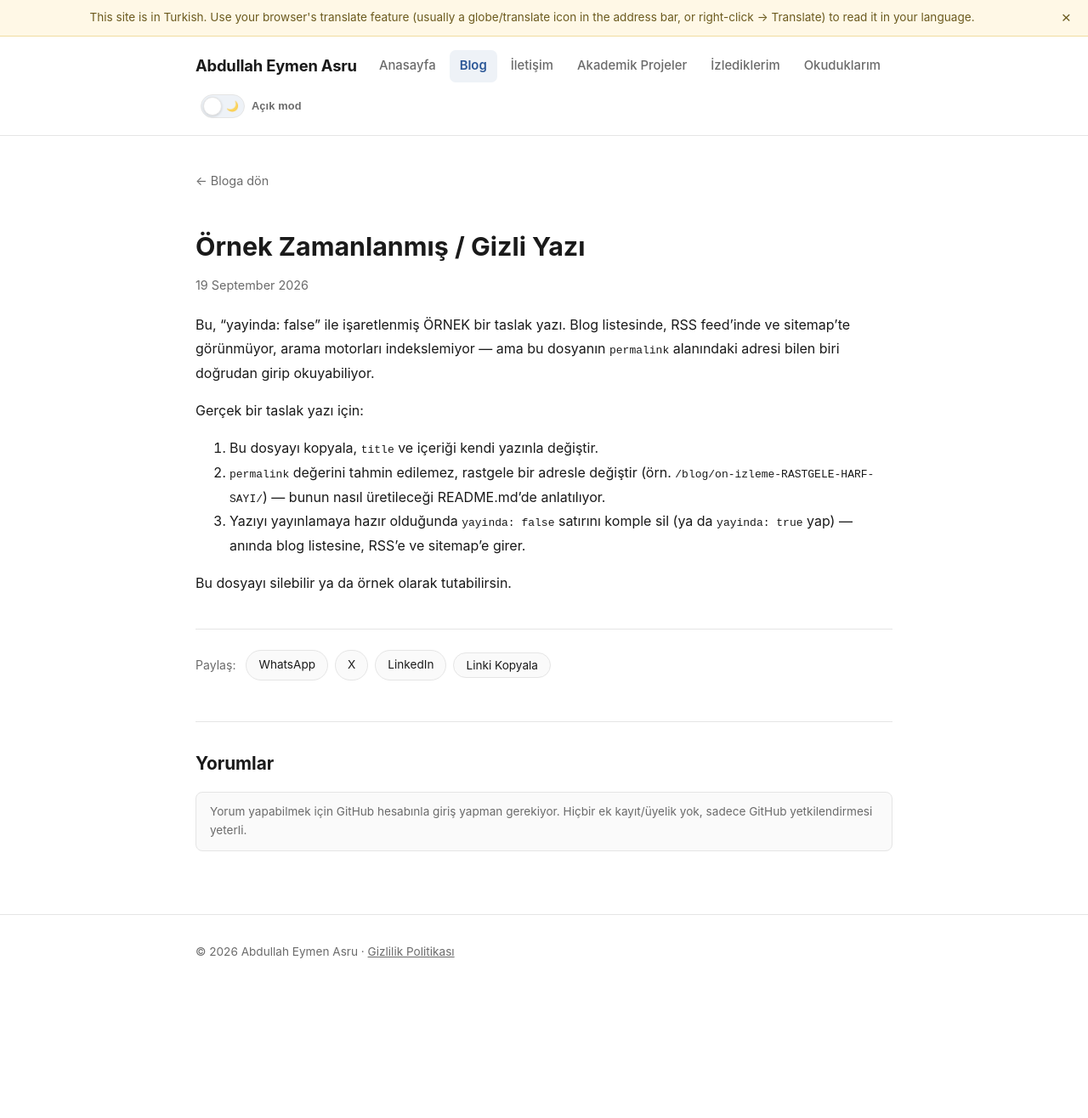
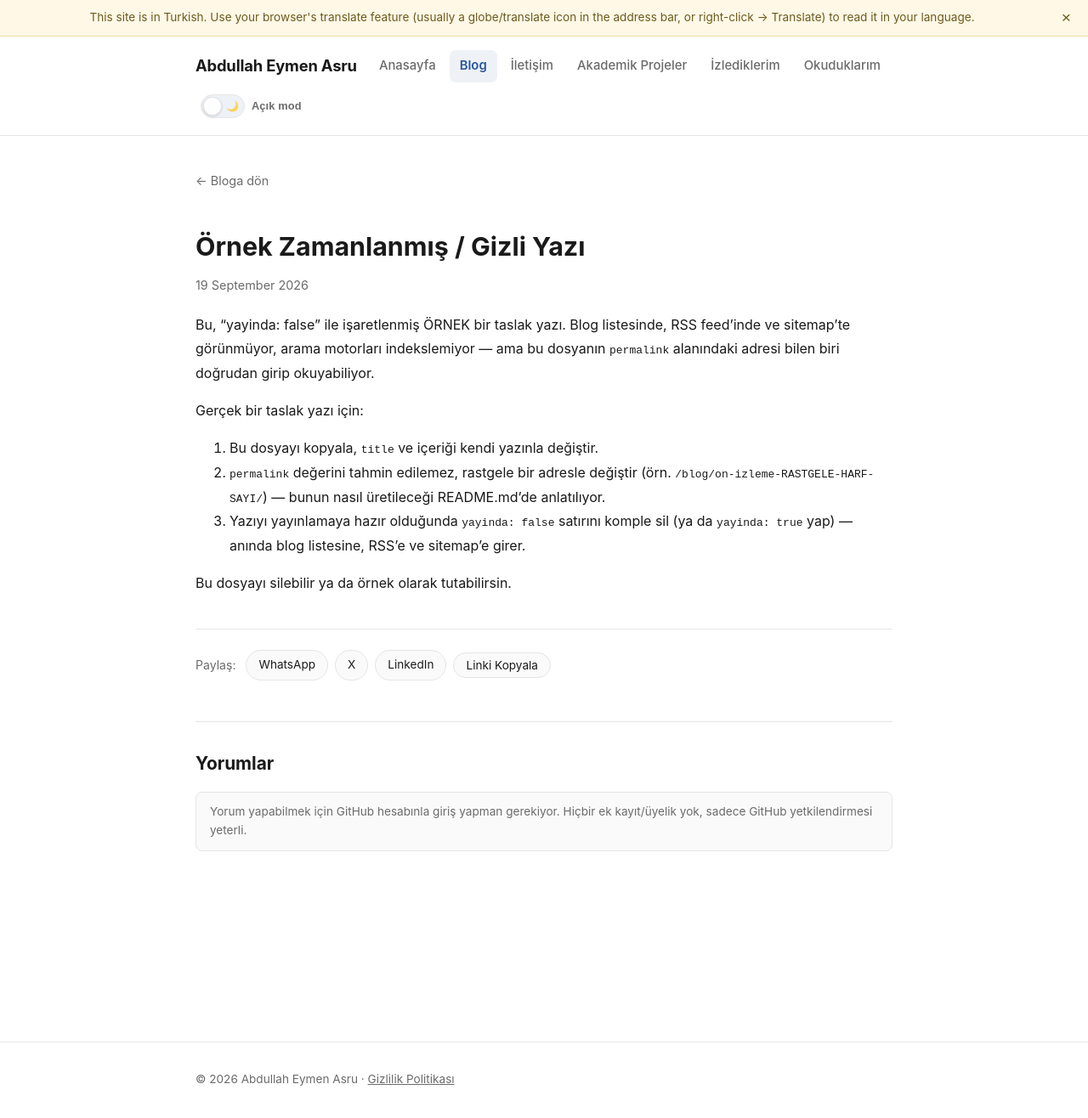
Before and after one commit to abdullah-eymen-asru/abdullah-eymen-asru.github.io, a Jekyll site: the page built from _posts/2026-08-15-ornek-zamanlanmis-yazi.md, in a window 1280 px wide and 1316 px high. Shown: the whole window at 85% size. Built offline with Jekyll 4.4.1, drawn with Linux system fonts in a browser that asks for light colours; comment, search, counter and statistics services are not loaded.

Commit message:
Update giscus container styles in style.css
Add background color and min-height to giscus container.

```diff
--- a/assets/style.css
+++ b/assets/style.css
@@ -280,6 +280,12 @@ th { color: var(--muted); font-weight: 600; }
    dar kalıp sonradan büyüyormuş gibi bir görünüm oluşabiliyor. */
 #giscus-container {
   width: 100%;
+  /* iframe henüz yüklenmemişken (lazy-load) veya tema senkronizasyonu
+     tamamlanmadan önceki kısa anda, konteynerin sitenin kendi temasıyla
+     uyumlu görünmesi için. Aksi halde tarayıcı varsayılan (genelde beyaz)
+     bir alan gösterip site ile uyuşmayan bir "yama" oluşturuyordu. */
+  background: var(--bg);
+  min-height: 150px;
 }
 
 #giscus-container iframe.giscus-frame {
```
